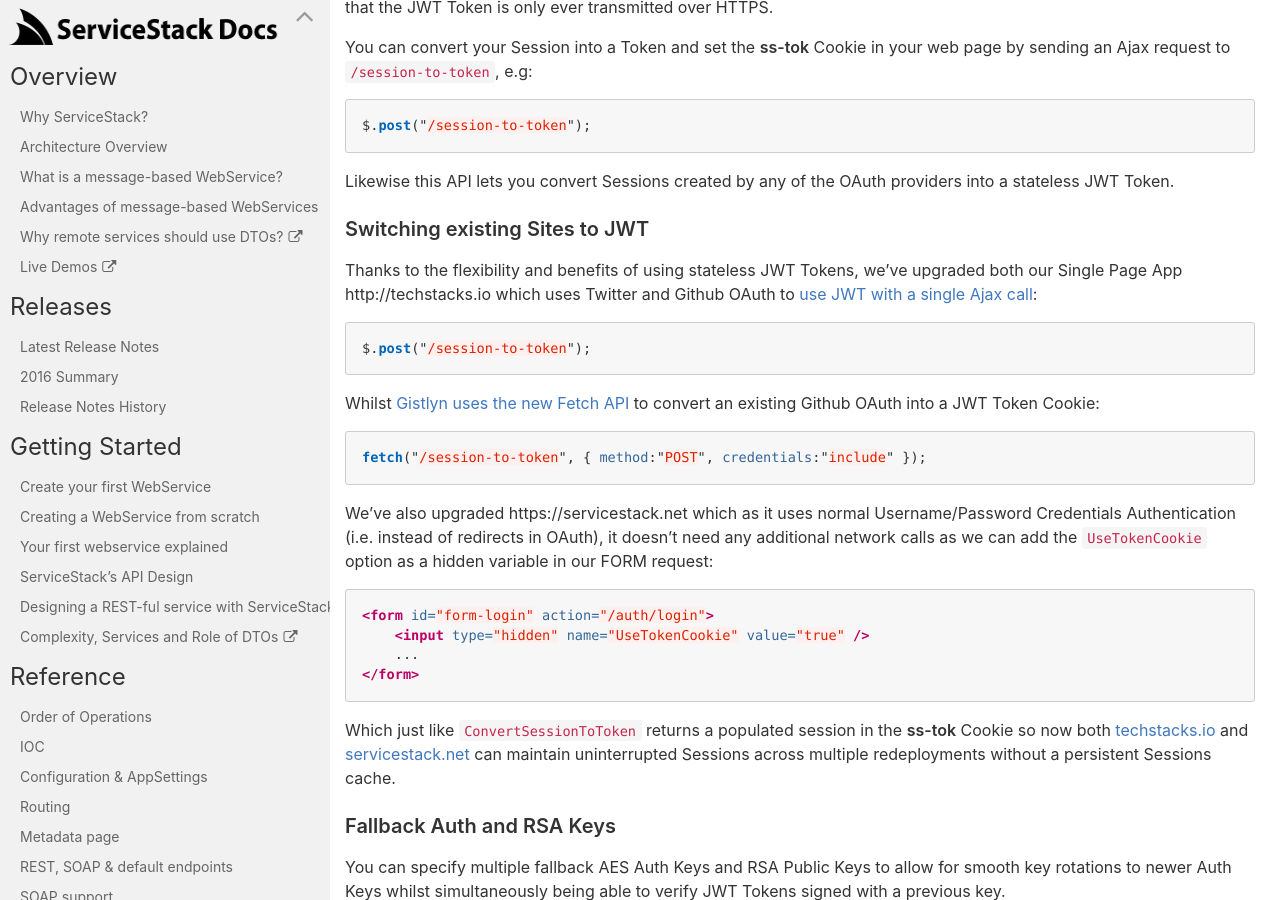
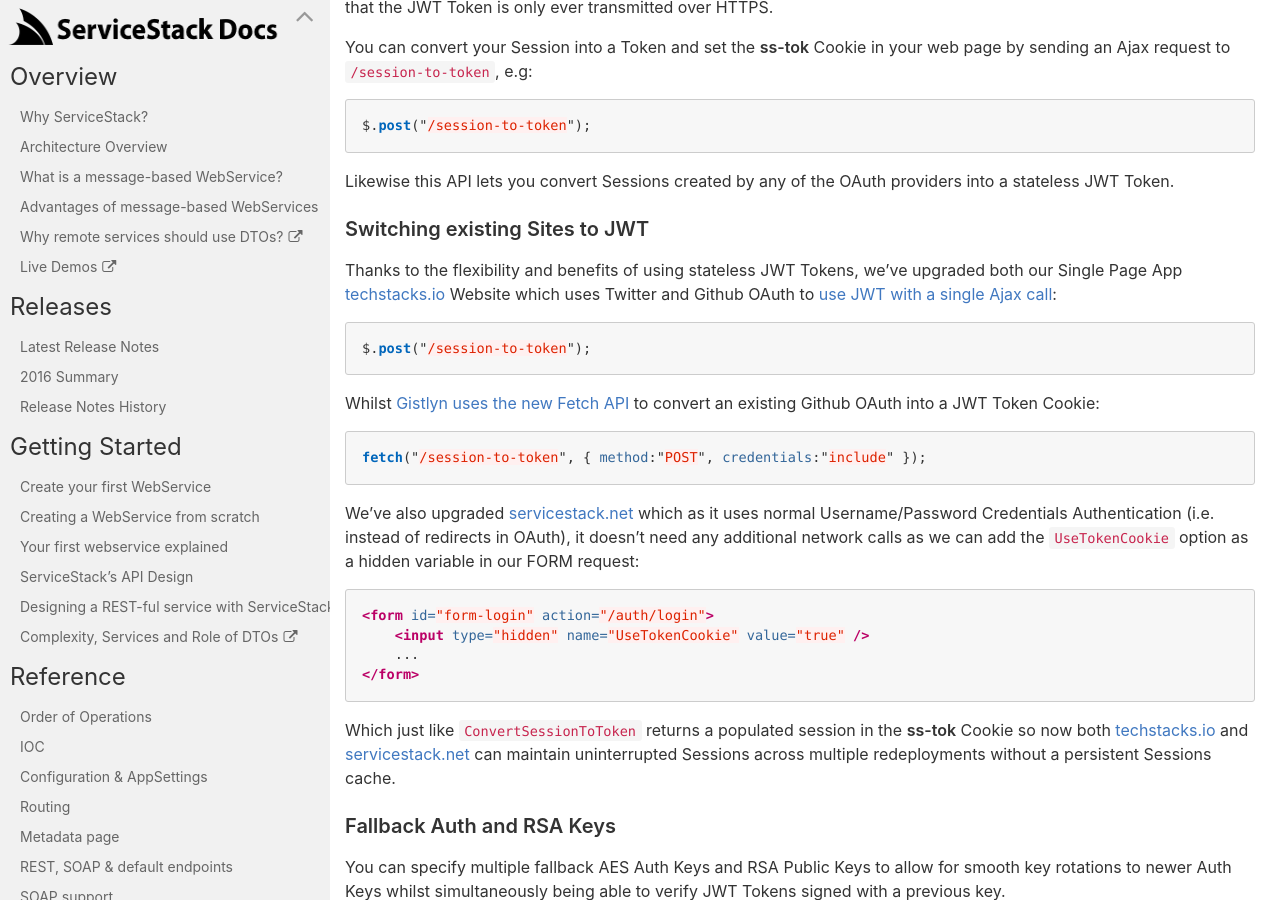
Before and after one commit to timker/docs, a Jekyll site: the page built from docs/_documentation/JWT-AuthProvider.md, in a window 1280 px wide and 900 px high, scrolled down 10396 px. Built offline with Jekyll 4.4.1, drawn with Linux system fonts in a browser that asks for light colours; nearby versions of some CDN libraries; some of the changed lines change nothing that is shown; some of the changed text lies outside the part shown.

Commit message:
Update JWT docs

````diff
--- a/docs/_documentation/JWT-AuthProvider.md
+++ b/docs/_documentation/JWT-AuthProvider.md
@@ -229,7 +229,7 @@
 
 HMAC is the simplest to use as it lets you use the same AuthKey to Sign and Verify the message.
 
-But if preferred you can use a RSA Keys to sign and verify tokens by changing the `HashAlgorithm` and
+But if preferred you can use an RSA Key to sign and verify tokens by changing the `HashAlgorithm` and
 specifying a RSA Private Key:
 
 ```csharp
@@ -530,7 +530,7 @@
 ### Switching existing Sites to JWT
 
 Thanks to the flexibility and benefits of using stateless JWT Tokens, we've upgraded both our Single Page App
-http://techstacks.io which uses Twitter and Github OAuth to [use JWT with a single Ajax call](https://github.com/ServiceStackApps/TechStacks/blob/78ecd5e390e585c14f616bb27b24e0072b756040/src/TechStacks/TechStacks/js/user/services.js#L30):
+[techstacks.io](http://techstacks.io) Website which uses Twitter and Github OAuth to [use JWT with a single Ajax call](https://github.com/ServiceStackApps/TechStacks/blob/78ecd5e390e585c14f616bb27b24e0072b756040/src/TechStacks/TechStacks/js/user/services.js#L30):
 
 ```javascript
 $.post("/session-to-token");
@@ -542,7 +542,7 @@
 fetch("/session-to-token", { method:"POST", credentials:"include" });
 ```
 
-We've also upgraded https://servicestack.net which as it uses normal Username/Password Credentials Authentication
+We've also upgraded [servicestack.net](https://servicestack.net) which as it uses normal Username/Password Credentials Authentication
 (i.e. instead of redirects in OAuth), it doesn't need any additional network calls as we can add the `UseTokenCookie`
 option as a hidden variable in our FORM request:
 
@@ -673,4 +673,5 @@
 ### Further Examples
 
 More examples of both the new API Key and JWT Auth Providers are available in
-[StatelessAuthTests](https://github.com/ServiceStack/ServiceStack/blob/master/tests/RazorRockstars.Console.Files/StatelessAuthTests.cs).
+[StatelessAuthTests](https://github.com/ServiceStack/ServiceStack/blob/master/tests/RazorRockstars.Console.Files/StatelessAuthTests.cs)
+and [JWT Token Cookie Example](https://github.com/ServiceStack/ServiceStack/blob/master/tests/ServiceStack.WebHost.Endpoints.Tests/UseCases/JwtAuthProviderTokenCookieExample.cs).
````
